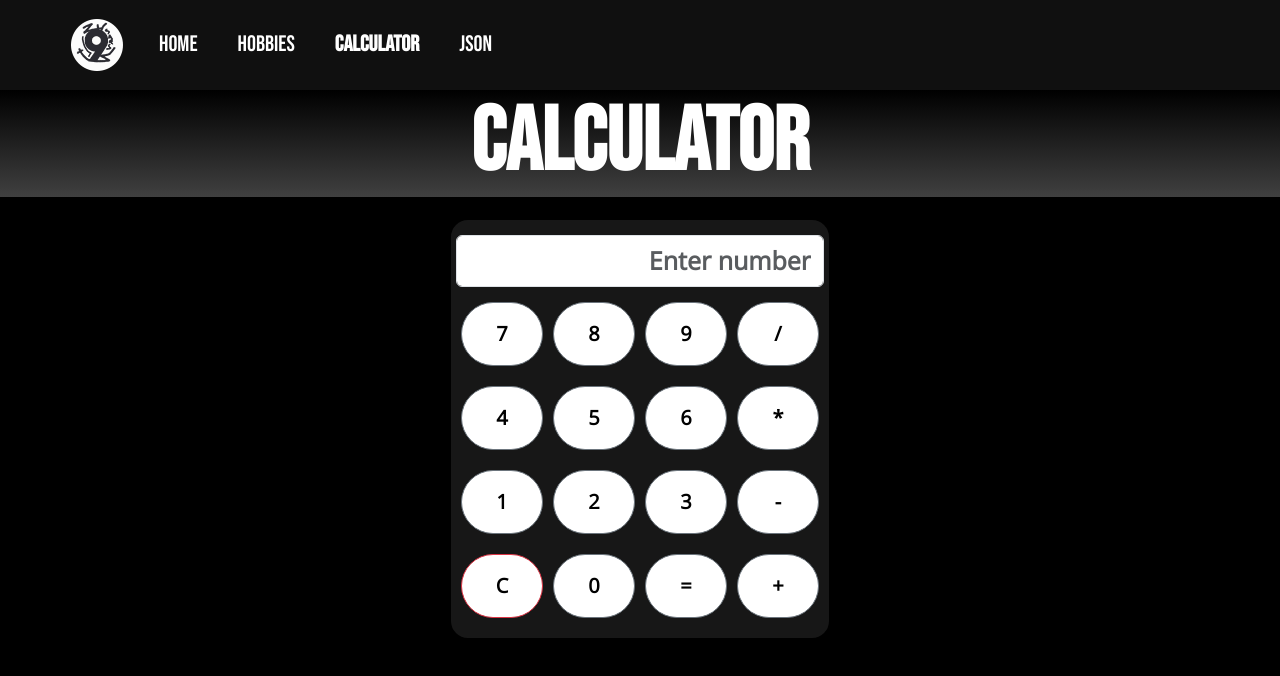
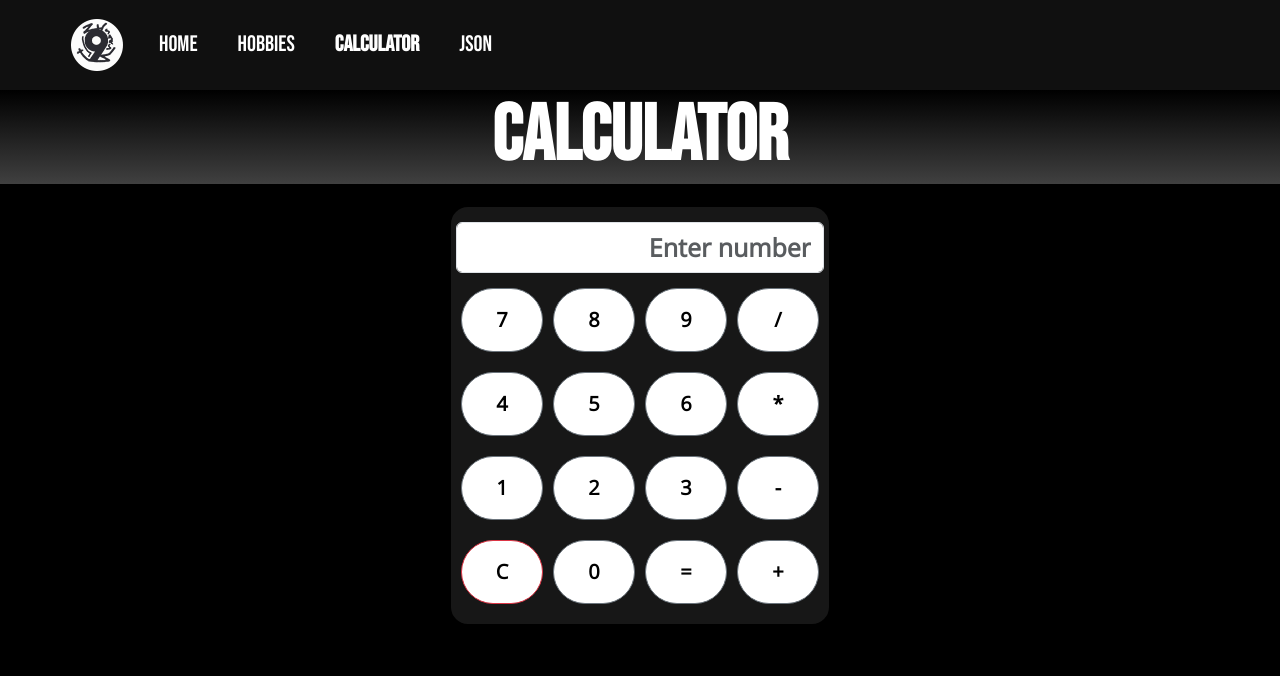
Before and after one commit to raphlazaro/ReactJSLazaro, a React (Vite) app: page /calc in a window 1280 px wide. Shown: the top 676 px of the page. Built offline with nearby package versions, Linux system fonts and the light colour scheme.

Commit message:
Feb7 Last Commit

```diff
--- a/src/styles/Calculator.css
+++ b/src/styles/Calculator.css
@@ -61,7 +61,7 @@ input {
   background-image: linear-gradient(rgb(0, 0, 0), rgb(64, 64, 64));
   font-weight: bold;
   text-align: center;
-  font-size: 4em;
+  font-size: 3.5em;
 }
 
 .form-control{
--- a/src/styles/JSON.css
+++ b/src/styles/JSON.css
@@ -1,10 +1,8 @@
 .json-container {
   background-color: rgb(23, 23, 23);
   color: #ffffff;
-  overflow-y: auto;
   max-height: 90vh;
   max-width: auto;
-  margin: 0 auto;
 }
 
 .json-card-title{
@@ -58,7 +56,7 @@
   background-image: linear-gradient(rgb(0, 0, 0), rgb(64, 64, 64));
   font-weight: bold;
   text-align: center;
-  font-size: 4em;
+  font-size: 3.5em;
 }
 .json-contents{
   font-size: 1.2rem;
```
